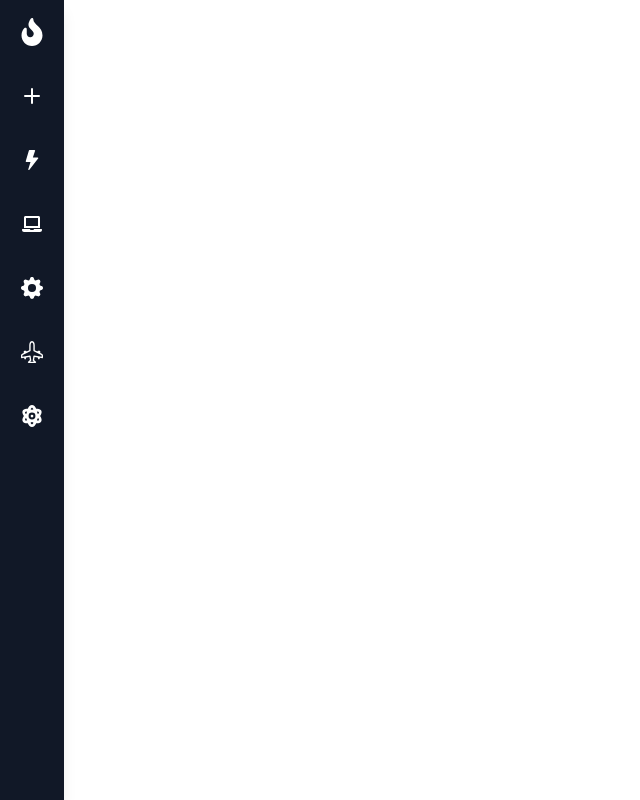
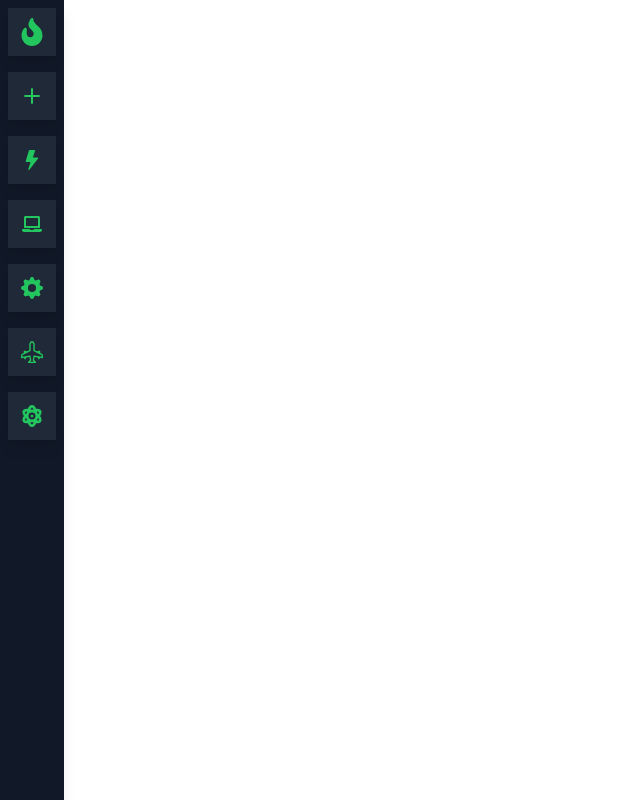
Before and after one commit to linuxcodebase/tailwind-sidebar, a React (Create React App) app: page / in a window 1280 px wide. Shown: the whole page, without its empty margins (0-640 px from the left). Built offline with nearby package versions, Linux system fonts and the light colour scheme.

Commit message:
Apply color to icons

```diff
--- a/src/index.css
+++ b/src/index.css
@@ -5,6 +5,9 @@
 @layer components {
     .sidebar-icon{
         @apply relative flex items-center justify-center
-        h-12 w-12 mt-2 mb-2 mx-auto;
+        h-12 w-12 mt-2 mb-2 mx-auto shadow-lg
+         bg-gray-800 text-green-500
+         hover:bg-green-500 hover:text-white
+        ;
     }
 }
```
